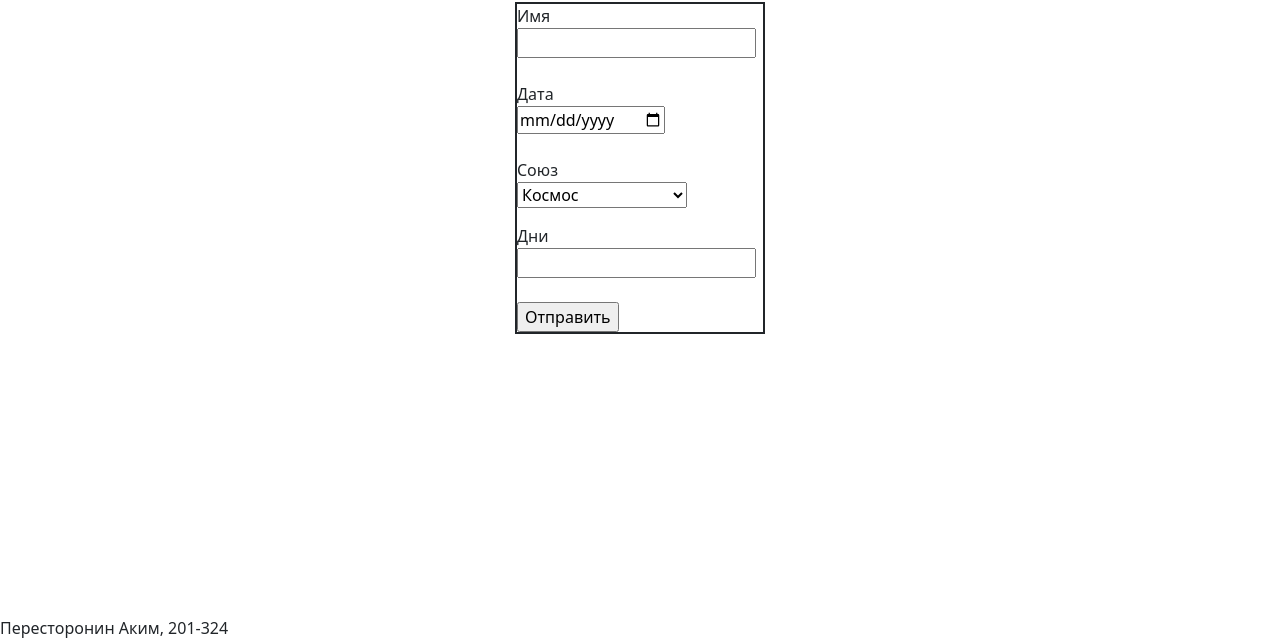
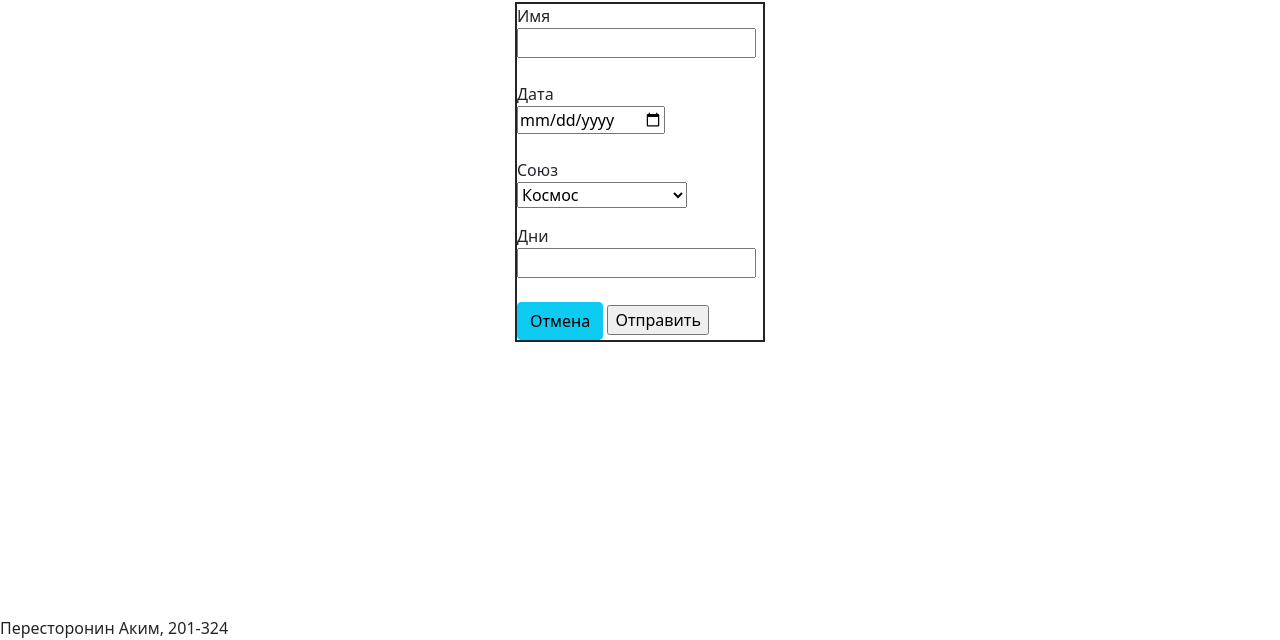
Before and after one commit to Mika-dot/Test-task, a website: page test task 3 (4 semestor)/public/index.html in a window 1280 px wide. Both pictures are taken after a click on the button "Открыть форму". Shown: the part 160-800 px from the top of the page. Drawn offline with nearby package versions, Linux system fonts and the light colour scheme.

Commit message:
Update index.html

```diff
--- a/test task 3 (4 semestor)/public/index.html
+++ b/test task 3 (4 semestor)/public/index.html
@@ -98,6 +98,7 @@
         <label>Дни</label><br>
         <input type="number" name="userNamber" /><br><br>
 
+        <button type="button" class="btn btn-info" id="Close" data-dismiss="modal">Отмена</button>
         <input type="submit" value="Отправить" />
     </form>
     <script>
```
